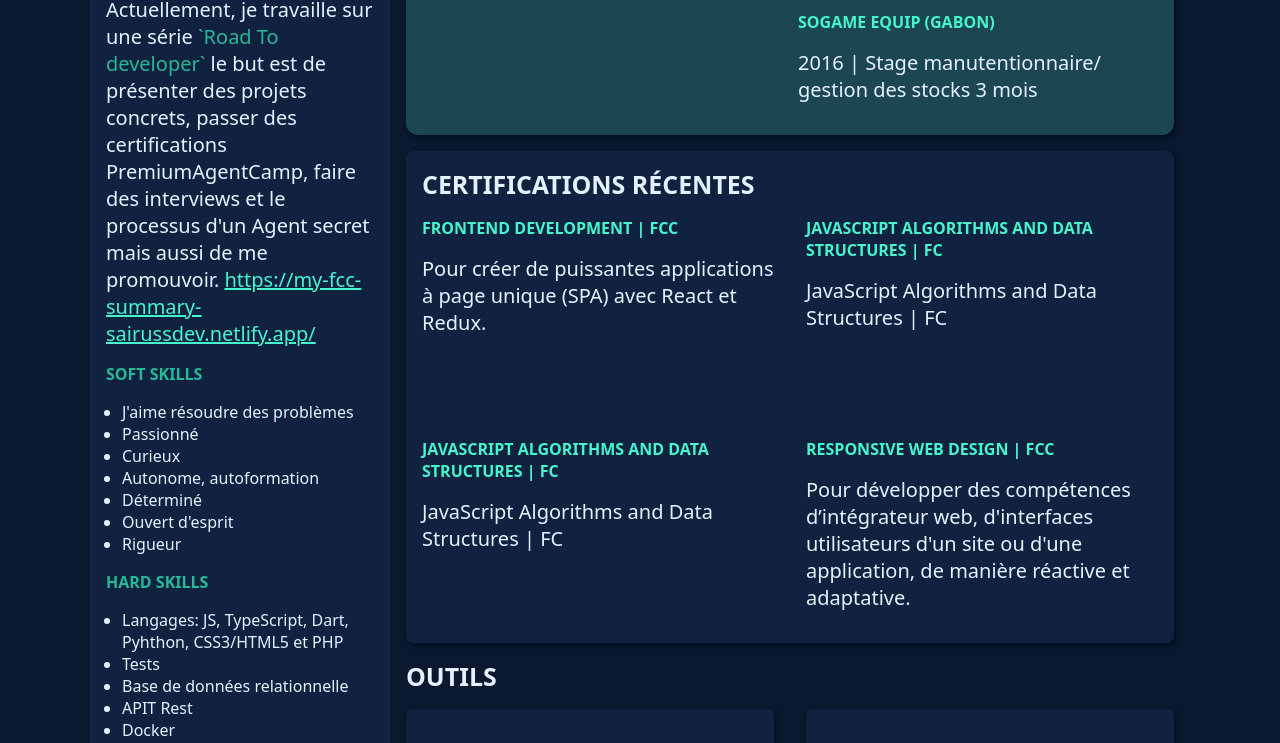
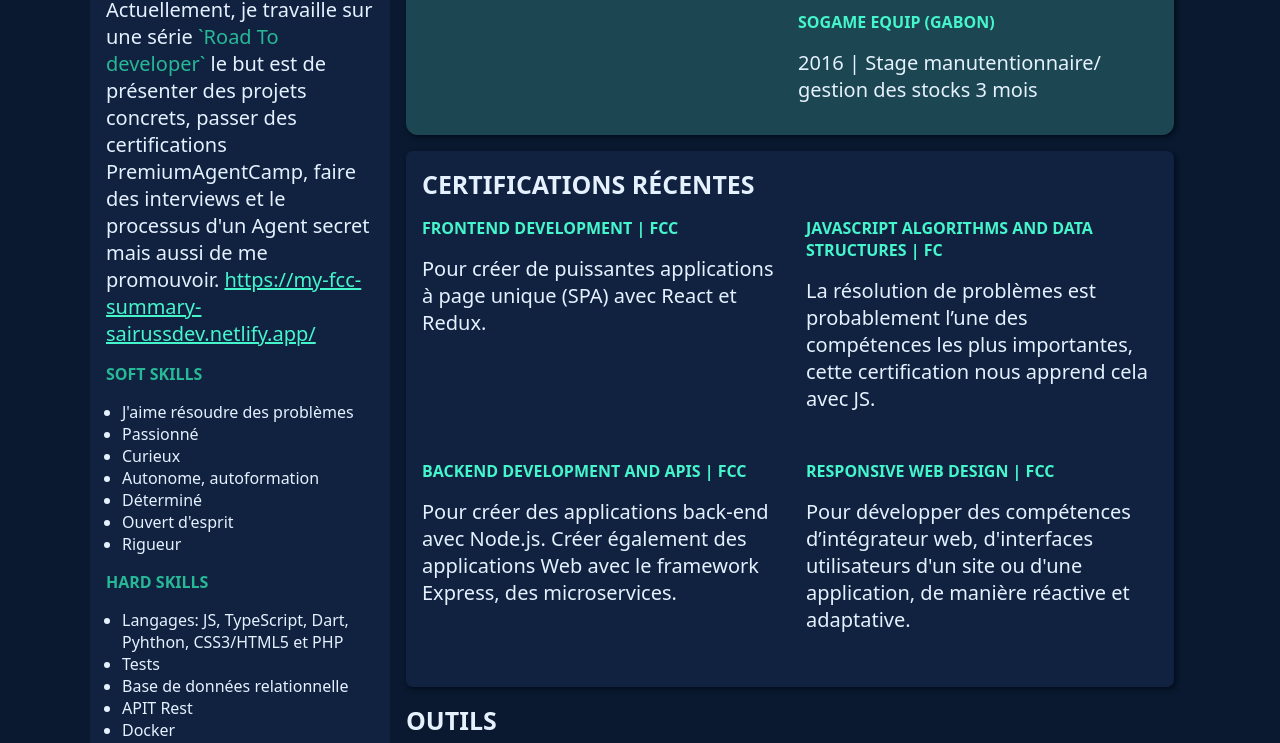
Before and after one commit to stephenranaud/my-resume, a React (Vite) app: page / in a window 1280 px wide. Shown: the part 572-1315 px from the top of the page. Built offline with nearby package versions, Linux system fonts and the light colour scheme.

Commit message:
v1 update correction text certificat JS

```diff
--- a/src/App.tsx
+++ b/src/App.tsx
@@ -82,13 +82,21 @@ export default function App() {
             <div className="certifications__certification">
               <h3>JavaScript Algorithms and Data Structures | FC</h3>
 
-              <p>JavaScript Algorithms and Data Structures | FC</p>
+              <p>La résolution de problèmes
+ est probablement l’une des
+ compétences les plus
+ importantes, cette certification
+ nous apprend cela avec JS.</p>
             </div>
 
             <div className="certifications__certification">
-              <h3>JavaScript Algorithms and Data Structures | FC</h3>
+              <h3>BackEnd Development
+and APIs | FCC</h3>
 
-              <p>JavaScript Algorithms and Data Structures | FC</p>
+              <p>Pour créer des applications
+back-end avec Node.js. Créer également
+des applications Web avec le framework
+Express, des microservices.</p>
             </div>
 
             <div className="certifications__certification">
```
